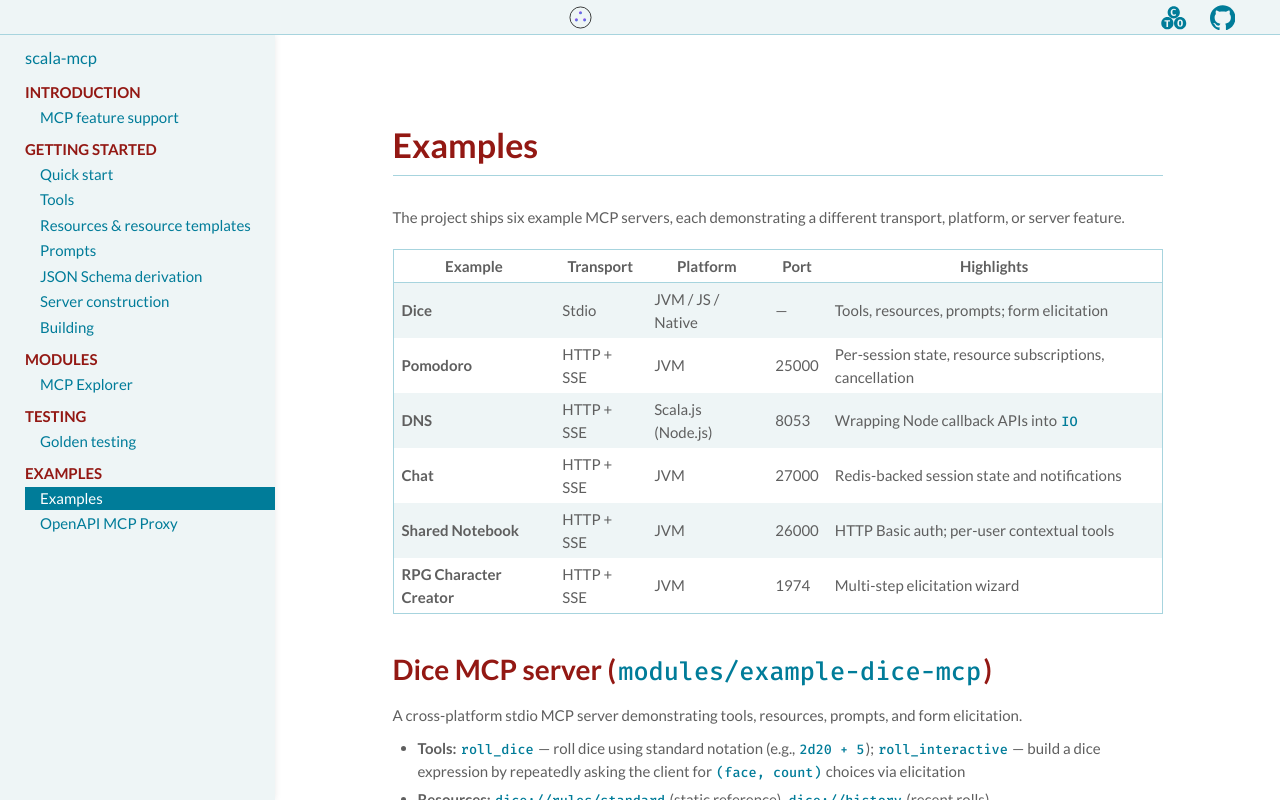
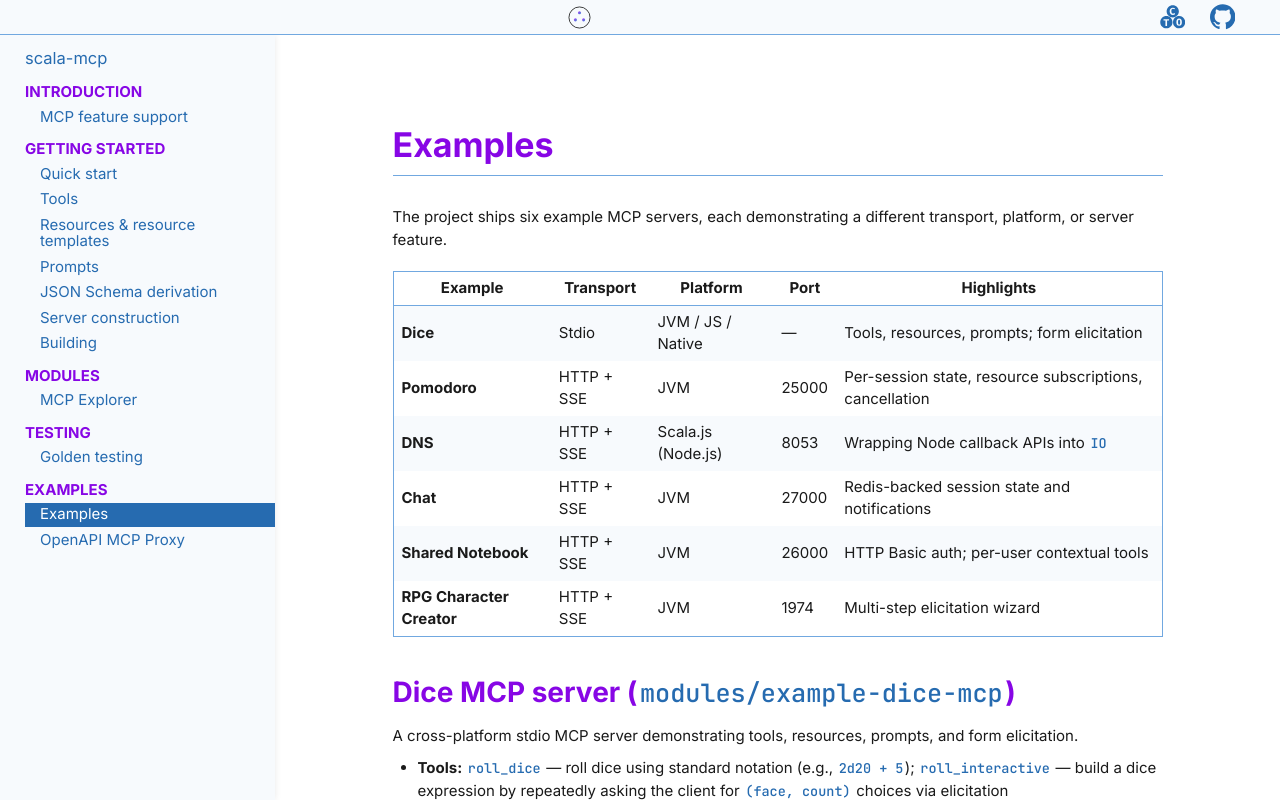
Before and after one commit to andimiller/scala-mcp, a plain HTML site: page examples/index.html in a window 1280 px wide. Drawn offline with Linux system fonts and the light colour scheme.

Commit message:
Redo theming

```diff
--- a/examples/index.html
+++ b/examples/index.html
@@ -22,9 +22,9 @@
   <link rel="icon" sizes="180x180" type="image/png" href="../images/favicon-180.png"/>
 
 
-  <link rel="stylesheet" href="https://fonts.googleapis.com/css?family=Lato:400,700">
+  <link rel="stylesheet" href="https://fonts.googleapis.com/css2?family=Inter:wght@400;500;600;700&display=swap">
 
-  <link rel="stylesheet" href="https://fonts.googleapis.com/css?family=Fira+Mono:500">
+  <link rel="stylesheet" href="https://fonts.googleapis.com/css2?family=JetBrains+Mono:wght@400;500;700&display=swap">
 
   <link rel="stylesheet" type="text/css" href="../helium/site/icofont.min.css" />
     <link rel="stylesheet" type="text/css" href="../helium/site/laika-helium.css" />
--- a/helium/site/laika-helium.css
+++ b/helium/site/laika-helium.css
@@ -1,12 +1,12 @@
 :root {
-  --primary-color: #007c99;
-  --primary-light: #eef5f6;
-  --primary-medium: #a7d4de;
-  --secondary-color: #931813;
-  --text-color: #5f5f5f;
-  --bg-color: #ffffff;
-  --gradient-top: #095269;
-  --gradient-bottom: #007c99;
+  --primary-color: #266BB0;
+  --primary-light: #F7FAFD;
+  --primary-medium: #71A8E0;
+  --secondary-color: #8706E5;
+  --text-color: #1A1A1A;
+  --bg-color: #FFFFFF;
+  --gradient-top: #AA3DFA;
+  --gradient-bottom: #3A87D4;
   --component-color: var(--primary-color);
   --component-area-bg: var(--primary-light);
   --component-hover: var(--secondary-color);
@@ -28,9 +28,9 @@
   --syntax-wheel3: #ffc66d;
   --syntax-wheel4: #7fb971;
   --syntax-wheel5: #4dbed4;
-  --body-font: "Lato", sans-serif;
-  --header-font: "Lato", sans-serif;
-  --code-font: "Fira Mono", monospace;
+  --body-font: "Inter", sans-serif;
+  --header-font: "Inter", sans-serif;
+  --code-font: "JetBrains Mono", monospace;
   --body-font-size: 15px;
   --code-font-size: 0.9em;
   --small-font-size: 12px;
@@ -56,14 +56,14 @@
 
 @media (prefers-color-scheme: dark) {
   :root {
-    --primary-color: #a7d4de;
-    --primary-light: #125d75;
-    --primary-medium: #a7d4de;
-    --secondary-color: #f1c47b;
-    --text-color: #eeeeee;
-    --bg-color: #064458;
-    --gradient-top: #064458;
-    --gradient-bottom: #197286;
+    --primary-color: #71A8E0;
+    --primary-light: #133658;
+    --primary-medium: #266BB0;
+    --secondary-color: #CB88FC;
+    --text-color: #FFFFFF;
+    --bg-color: #0A1C2E;
+    --gradient-top: #CB88FC;
+    --gradient-bottom: #71A8E0;
     --component-color: var(--primary-color);
     --component-area-bg: var(--primary-light);
     --component-hover: var(--secondary-color);
```
Also changed, not shown: examples/openapi-mcp-proxy.html (+2 -2 lines), getting-started/building.html (+2 -2 lines), getting-started/json-schema-derivation.html (+2 -2 lines), getting-started/prompts.html (+2 -2 lines), getting-started/quick-start.html (+2 -2 lines), getting-started/resources.html (+2 -2 lines), getting-started/server-construction.html (+2 -2 lines), getting-started/tools.html (+2 -2 lines), index.html (+2 -2 lines), introduction/feature-support.html (+2 -2 lines), modules/mcp-explorer.html (+2 -2 lines), testing/golden-testing.html (+2 -2 lines).
